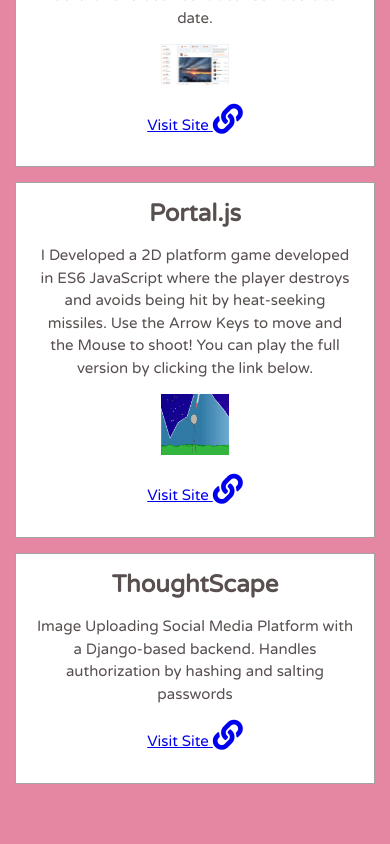
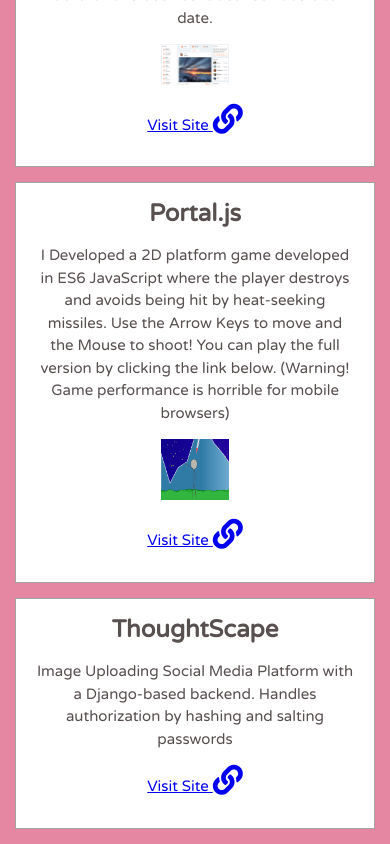
Before and after one commit to raghavapamula/raghavapamula.github.io, a React (Create React App) app: page / in a window 390 px wide. Shown: the part 1069-1913 px from the top of the page. Before the commit the page ends 1868 px from the top, so only its background shows below. Built offline with nearby package versions, Linux system fonts and the light colour scheme.

Commit message:
mobile stuff

```diff
--- a/src/App.js
+++ b/src/App.js
@@ -38,7 +38,7 @@ class App extends Component {
           <div className="App">
             <IntroCard title="Intro" descrip={intro}></IntroCard>
             <ProjectCard title="Belacam" descrip="I Developed and co-founded a P2P monetized social media site currently with over 10,000 users. Users upload high quality image content and 'like' photos by donating the Belacoin cryptocurrency. Thousands of dollars have been sent between users to date." link="https://www.belacam.com/b/discover"><img className="image" src={require("./belacam.png")} /></ProjectCard>
-            <ProjectCard title="Portal.js" descrip="I Developed a 2D platform game developed in ES6 JavaScript where the player destroys and avoids being hit by heat-seeking missiles. Use the Arrow Keys to move and the Mouse to shoot! You can play the full version by clicking the link below. (Warning! Game performance is horrible for mobile browsers)" link="https://raghavapamula.github.io/portal.js/"><Portal /></ProjectCard>
+            <ProjectCard title="Portal.js" descrip="I Developed a 2D platform game developed in ES6 JavaScript where the player destroys and avoids being hit by heat-seeking missiles. Use the Arrow Keys to move and the Mouse to shoot! You can play the full version by clicking the link below." link="https://raghavapamula.github.io/portal.js/"><Portal /></ProjectCard>
             <ProjectCard title="ThoughtScape" descrip="Image Uploading Social Media Platform with a Django-based backend. Handles authorization by hashing and salting passwords" link="https://shrouded-harbor-59105.herokuapp.com/"></ProjectCard>
           </div>
         </div>
@@ -50,7 +50,7 @@ class App extends Component {
             <ProfileCard />
             <IntroCard title="Intro" descrip={intro}></IntroCard>
             <ProjectCard title="Belacam" descrip="I Developed and co-founded a P2P monetized social media site currently with over 10,000 users. Users upload high quality image content and 'like' photos by donating the Belacoin cryptocurrency. Thousands of dollars have been sent between users to date." link="https://www.belacam.com/b/discover"><img className="image" src={require("./belacam.png")} /></ProjectCard>
-            <ProjectCard title="Portal.js" descrip="I Developed a 2D platform game developed in ES6 JavaScript where the player destroys and avoids being hit by heat-seeking missiles. Use the Arrow Keys to move and the Mouse to shoot! You can play the full version by clicking the link below." link="https://raghavapamula.github.io/portal.js/"><img className="image" src={require("./portal.png")} /></ProjectCard>
+            <ProjectCard title="Portal.js" descrip="I Developed a 2D platform game developed in ES6 JavaScript where the player destroys and avoids being hit by heat-seeking missiles. Use the Arrow Keys to move and the Mouse to shoot! You can play the full version by clicking the link below. (Warning! Game performance is horrible for mobile browsers)" link="https://raghavapamula.github.io/portal.js/"><img className="image" src={require("./portal.png")} /></ProjectCard>
             <ProjectCard title="ThoughtScape" descrip="Image Uploading Social Media Platform with a Django-based backend. Handles authorization by hashing and salting passwords" link="https://shrouded-harbor-59105.herokuapp.com/"></ProjectCard>
           </div>
         );
```
